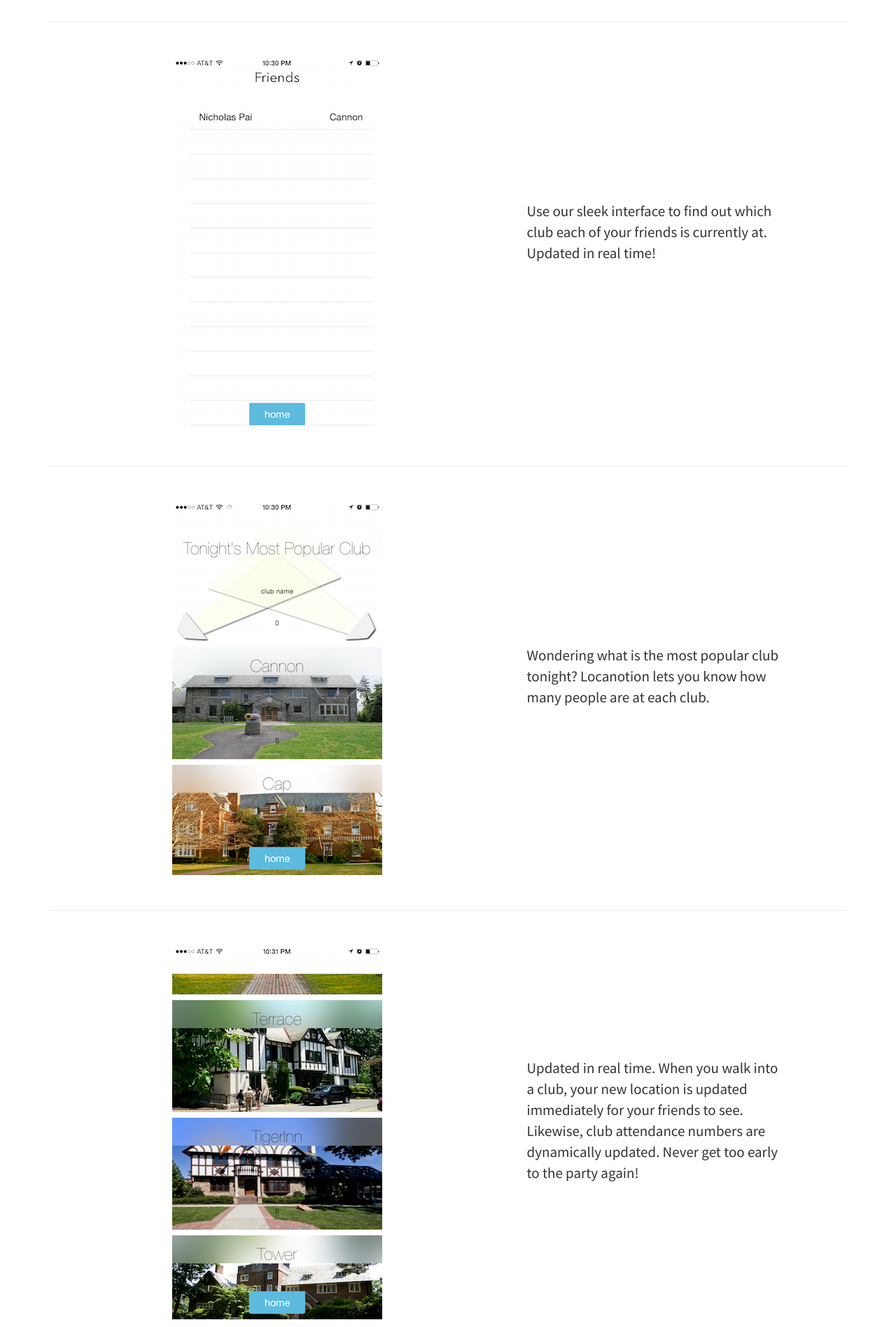
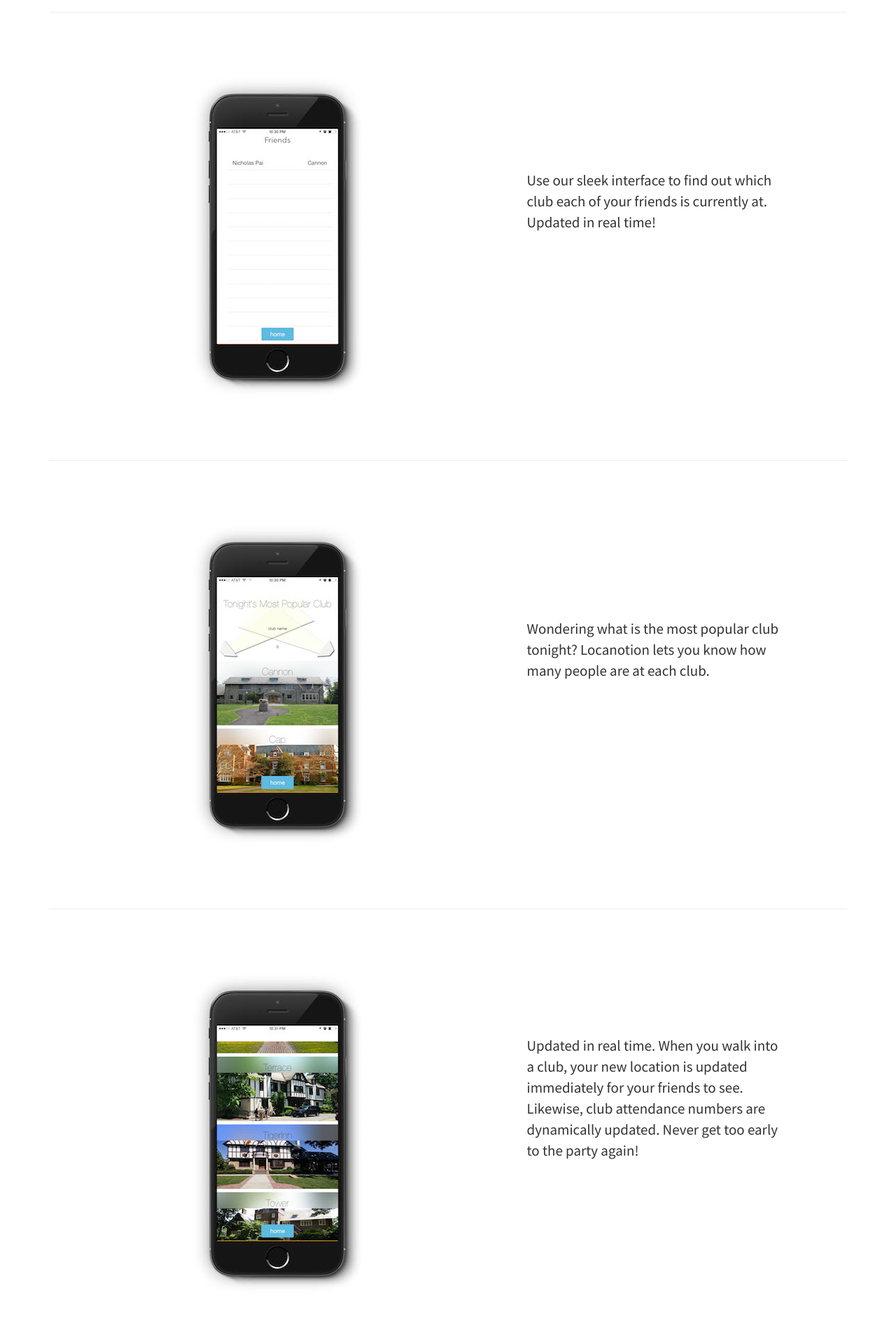
Before and after one commit to locanotion/locanotion, a plain HTML site: page Locanotion_Website/index.html in a window 1280 px wide. Shown: the part 2561-4458 px from the top of the page at 70% size. Drawn offline with Linux system fonts and the light colour scheme.

Commit message:
website edits

```diff
--- a/Locanotion_Website/css/stylish-portfolio.css
+++ b/Locanotion_Website/css/stylish-portfolio.css
@@ -223,9 +223,13 @@ hr.small {
 
 /* iPhone Screens */
 
-.screen {
+/*.screen {
     margin-top: 50px;
     margin-bottom: 50px;
+}*/
+
+.img-screen:hover {
+    opacity: 0.8;
 }
 
 .textContainer {
--- a/Locanotion_Website/index.html
+++ b/Locanotion_Website/index.html
@@ -230,7 +230,7 @@
             <div class="row">
                 <div class="col-md-7">
                     <a>
-                        <img class="center-block" src="img/vole1.PNG" alt="">
+                        <img class="img-screen img-responsive center-block" src="img/vole1.jpg" alt="">
                     </a>
                 </div>
                 <div class="col-md-4 textContainer">
@@ -248,7 +248,7 @@
             <div class="row">
                 <div class="col-md-7">
                     <a>
-                        <img class="center-block" src="img/vole2.PNG" alt="">
+                        <img class="img-screen img-responsive center-block" src="img/vole2.jpg" alt="">
                     </a>
                 </div>
                 <div class="col-md-4 textContainer">
@@ -266,7 +266,7 @@
             <div class="row">
                 <div class="col-md-7">
                     <a>
-                        <img class="center-block" src="img/vole3.PNG" alt="">
+                        <img class="img-screen img-responsive center-block" src="img/vole3.jpg" alt="">
                     </a>
                 </div>
                 <div class="col-md-4 textContainer">
@@ -284,7 +284,7 @@
             <div class="row">
                 <div class="col-md-7">
                     <a>
-                        <img class="center-block" src="img/vole4.PNG" alt="">
+                        <img class="img-screen img-responsive center-block" src="img/vole4.jpg" alt="">
                     </a>
                 </div>
                 <div class="col-md-4 textContainer">
@@ -302,7 +302,7 @@
             <div class="row">
                 <div class="col-md-7">
                     <a>
-                        <img class="center-block" src="img/vole5.PNG" alt="">
+                        <img class="img-screen img-responsive center-block" src="img/vole5.jpg" alt="">
                     </a>
                 </div>
                 <div class="col-md-4 textContainer">
```
Also changed, not shown: Locanotion_Website/img/vole1.jpg (added), Locanotion_Website/img/vole2.jpg (added), Locanotion_Website/img/vole3.jpg (added), Locanotion_Website/img/vole4.jpg (added), Locanotion_Website/img/vole5.jpg (added).
